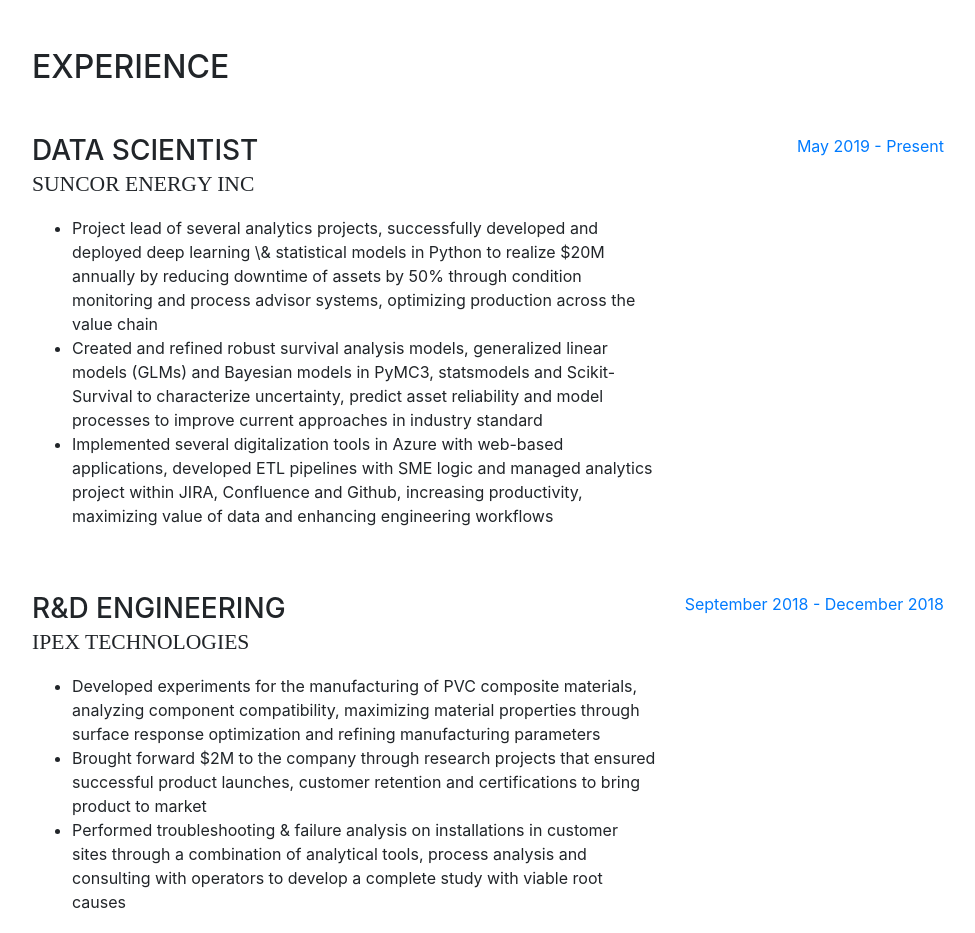
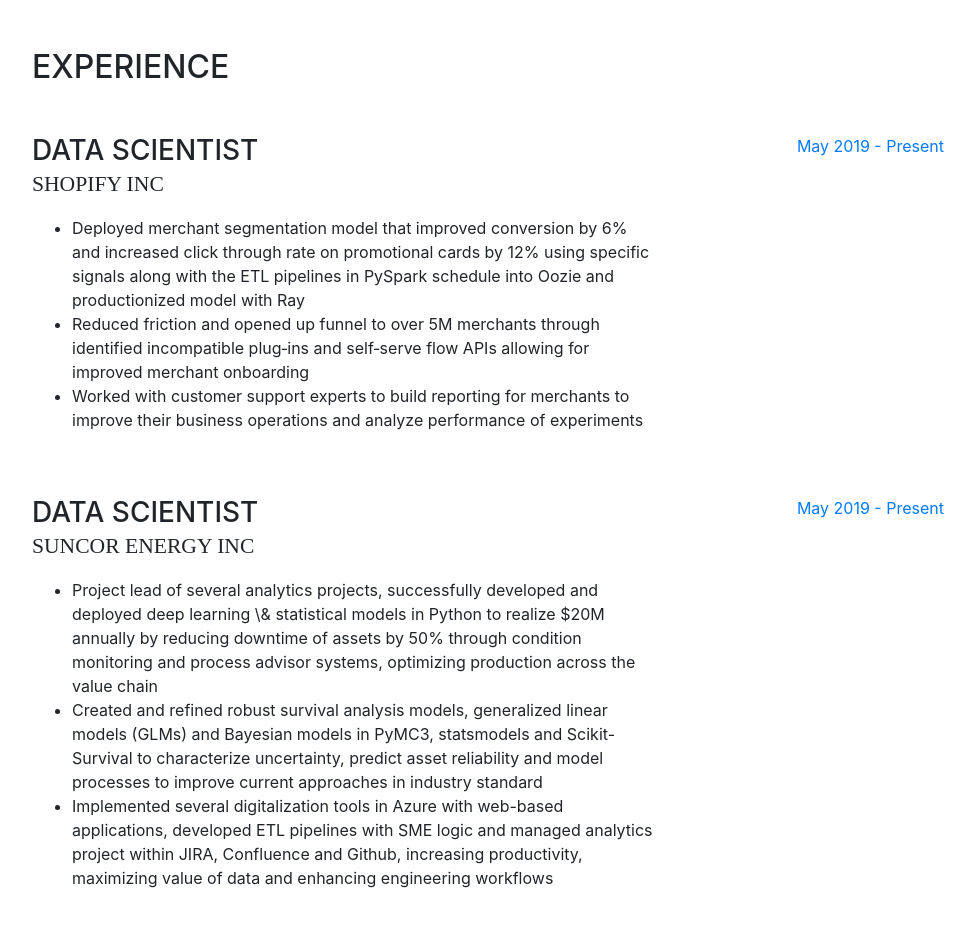
Before and after one commit to hematilldyl/hematilldyl.github.io, a website with bundled scripts: page index.html in a window 1280 px wide. Shown: the part 1600-2533 px from the top of the page, without its empty margins (288-1263 px from the left). Built offline with nearby package versions, Linux system fonts and the light colour scheme; a web font is replaced by a local one.

Commit message:
Update index.html

```diff
--- a/index.html
+++ b/index.html
@@ -142,6 +142,24 @@
       <section class="resume-section p-3 p-lg-5 d-flex flex-column" id="experience">
         <div class="my-auto">
           <h2 class="mb-5">Experience</h2>
+
+	<div class="resume-item d-flex flex-column flex-md-row mb-5">
+            <div class="resume-content mr-auto">
+              <h3 class="mb-0">Data Scientist</h3>
+              <div class="subheading mb-3">Shopify Inc</div>
+              <ul style="list-style-type:disc">
+				<li>Deployed merchant segmentation model that improved conversion by 6% and increased click through rate on promotional
+				cards by 12% using specific signals along with the ETL pipelines in PySpark schedule into Oozie and productionized model
+				with Ray</li>
+				<li>Reduced friction and opened up funnel to over 5M merchants through identified incompatible plug‑ins and self‑serve flow
+				APIs allowing for improved merchant onboarding
+		      <li>Worked with customer support experts to build reporting for merchants to improve their business operations and analyze
+			performance of experiments</ul>
+            </div>
+            <div class="resume-date text-md-right">
+              <span class="text-primary">May 2019 - Present</span>
+            </div>
+          </div>
 
 	<div class="resume-item d-flex flex-column flex-md-row mb-5">
             <div class="resume-content mr-auto">
```
